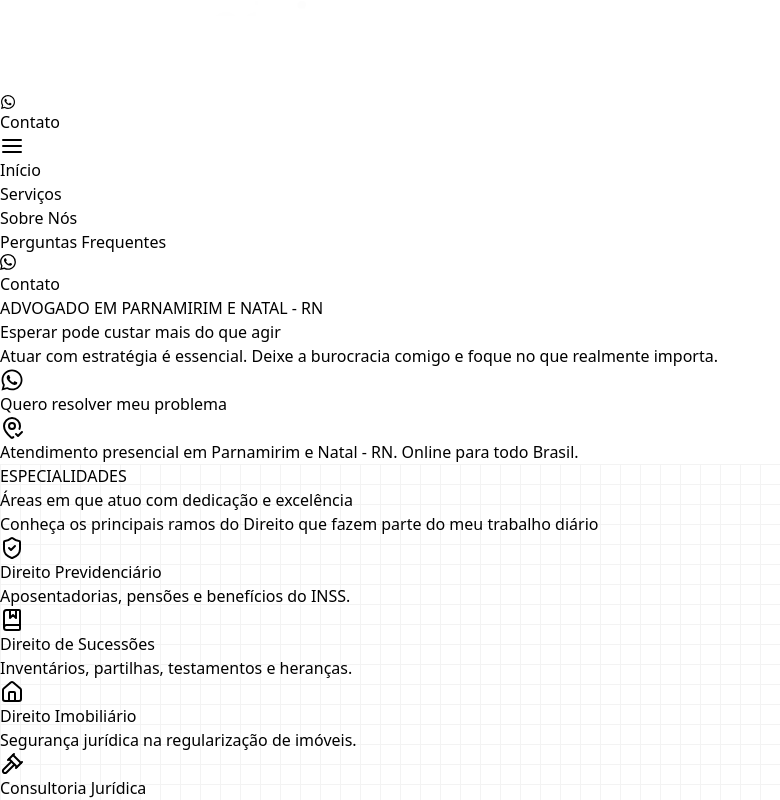
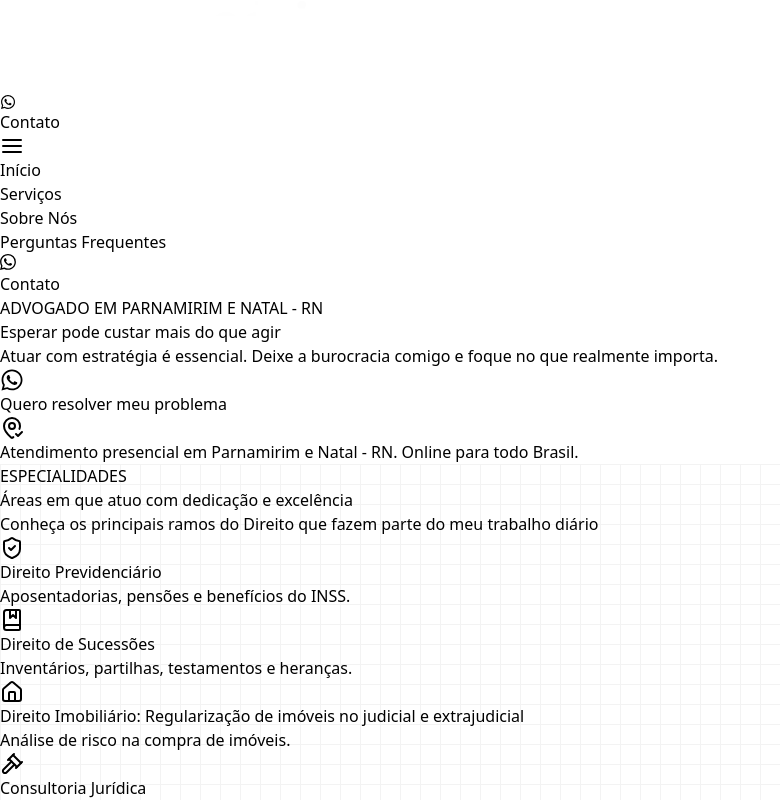
Before and after one commit to Paper-Street-Softwares/LP-Jeovan-Rodrigues, a React (Vite) app: page / in a window 1280 px wide. Shown: the top 800 px of the page, without its empty margins (0-780 px from the left). Built offline with nearby package versions, Linux system fonts and the light colour scheme; a web font is replaced by a local one.

Commit message:
fix: Copy features

```diff
--- a/src/content/content.jsx
+++ b/src/content/content.jsx
@@ -257,8 +257,9 @@ const content = {
       },
       card3: {
         img: featuresImg3,
-        title: "Direito Imobiliário",
-        subtitle: "Segurança jurídica na regularização de imóveis.",
+        title:
+          "Direito Imobiliário: Regularização de imóveis no judicial e extrajudicial",
+        subtitle: "Análise de risco na compra de imóveis.",
         description: (
           <div>
             A_Definir <br />
```
